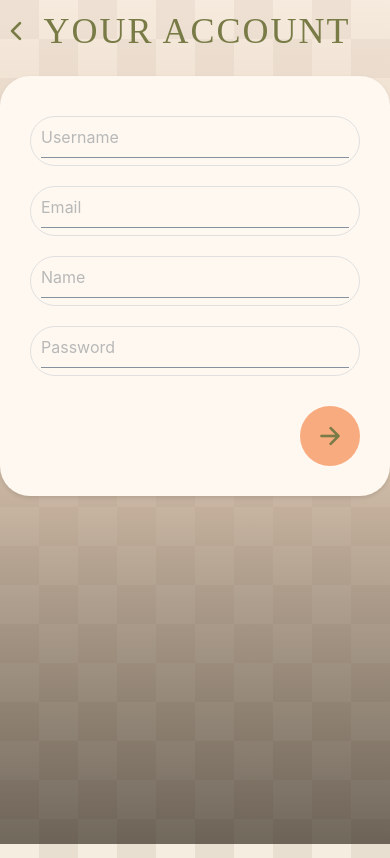
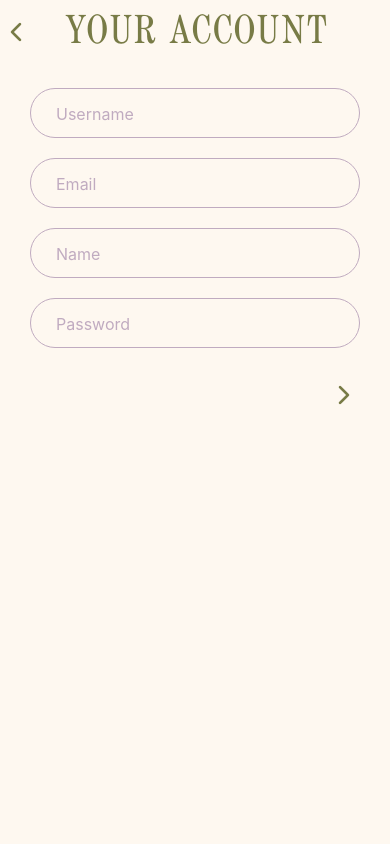
Before and after one commit to wesleyyliu/penne, a React Native app in the folder penne/: screen /SignUp in a window 390 px wide. Built offline with nearby package versions, Linux system fonts and the light colour scheme.

Commit message:
signup screen done

```diff
--- a/penne/components/SignUpScreen.tsx
+++ b/penne/components/SignUpScreen.tsx
@@ -3,7 +3,7 @@ import { Alert, StyleSheet, View, Image, Text, TouchableOpacity, SafeAreaView, P
 import { supabase } from '../lib/supabase'
 import { Button, Input } from '@rneui/themed'
 import Ionicons from 'react-native-vector-icons/Ionicons'
-import CheckerboardBackground from './CheckerboardBackground'
+import { useFonts } from 'expo-font';
 
 export default function SignUpScreen({ navigation }: { navigation: any }) {
   const [fullName, setFullName] = useState('')
@@ -11,6 +11,10 @@ export default function SignUpScreen({ navigation }: { navigation: any }) {
   const [email, setEmail] = useState('')
   const [password, setPassword] = useState('')
   const [loading, setLoading] = useState(false)
+  const [fontsLoaded] = useFonts({
+    'Kumbh-Sans': require('../assets/fonts/Kumbh-Sans.ttf'),
+    'OPTICenturyNova': require('../assets/fonts/OPTICenturyNova.otf'),
+  });
 
   async function signUpWithEmail() {
     if (!fullName || !username || !email || !password) {
@@ -82,7 +86,7 @@ export default function SignUpScreen({ navigation }: { navigation: any }) {
   }
 
   return (
-    <CheckerboardBackground>
+    <View style={styles.mainContainer}>
       <SafeAreaView style={styles.container}>
         <View style={styles.header}>
           <TouchableOpacity onPress={() => navigation.goBack()} style={styles.backButton}>
@@ -99,8 +103,13 @@ export default function SignUpScreen({ navigation }: { navigation: any }) {
             placeholder="Username"
             autoCapitalize={'none'}
             containerStyle={styles.inputField}
-            inputStyle={styles.inputText}
-            placeholderTextColor="#B8B8B8"
+            inputStyle={{...styles.inputText, paddingLeft: 15}}
+            inputContainerStyle={{
+              borderBottomWidth: 0,
+              height: 50,
+              justifyContent: 'center'
+            }}
+            placeholderTextColor="#C0ABC0"
           />
 
           <Input
@@ -109,8 +118,13 @@ export default function SignUpScreen({ navigation }: { navigation: any }) {
             placeholder="Email"
             autoCapitalize={'none'}
             containerStyle={styles.inputField}
-            inputStyle={styles.inputText}
-            placeholderTextColor="#B8B8B8"
+            inputStyle={{...styles.inputText, paddingLeft: 15}}
+            inputContainerStyle={{
+              borderBottomWidth: 0,
+              height: 50,
+              justifyContent: 'center'
+            }}
+            placeholderTextColor="#C0ABC0"
           />
 
           <View style={styles.nameInputRow}>
@@ -118,9 +132,14 @@ export default function SignUpScreen({ navigation }: { navigation: any }) {
               onChangeText={(text) => setFullName(text)}
               value={fullName}
               placeholder="Name"
-              containerStyle={[styles.inputField]}
-              inputStyle={styles.inputText}
-              placeholderTextColor="#B8B8B8"
+              containerStyle={styles.inputField}
+              inputStyle={{...styles.inputText, paddingLeft: 15}}
+              inputContainerStyle={{
+                borderBottomWidth: 0,
+                height: 50,
+                justifyContent: 'center'
+              }}
+              placeholderTextColor="#C0ABC0"
             />
           </View>
 
@@ -131,24 +150,33 @@ export default function SignUpScreen({ navigation }: { navigation: any }) {
             placeholder="Password"
             autoCapitalize={'none'}
             containerStyle={styles.inputField}
-            inputStyle={styles.inputText}
-            placeholderTextColor="#B8B8B8"
+            inputStyle={{...styles.inputText, paddingLeft: 15}}
+            inputContainerStyle={{
+              borderBottomWidth: 0,
+              height: 50,
+              justifyContent: 'center'
+            }}
+            placeholderTextColor="#C0ABC0"
           />
 
           <TouchableOpacity
-            style={[styles.arrowButton, loading && styles.disabledButton]}
+            style={styles.submitButton}
             onPress={() => signUpWithEmail()}
             disabled={loading}
           >
-            <Ionicons name="arrow-forward" size={28} color="#787b46" />
+            <Ionicons name="chevron-forward" size={28} color="#787b46" />
           </TouchableOpacity>
         </View>
       </SafeAreaView>
-    </CheckerboardBackground>
+    </View>
   )
 }
 
 const styles = StyleSheet.create({
+  mainContainer: {
+    flex: 1,
+    backgroundColor: '#fef8f0',
+  },
   container: {
     flex: 1,
     padding: 20,
@@ -165,7 +193,7 @@ const styles = StyleSheet.create({
     fontWeight: '300',
     letterSpacing: 2,
     color: '#787b46',
-    fontFamily: Platform.OS === 'ios' ? 'Times New Roman' : 'serif',
+    fontFamily: 'OPTICenturyNova',
     textTransform: 'uppercase',
     textAlign: 'center',
   },
@@ -174,19 +202,13 @@ const styles = StyleSheet.create({
   },
   authCard: {
     width: '100%',
-    backgroundColor: '#fef8f0',
-    borderRadius: 30,
-    padding: 30,
+    flex: 1,
     alignItems: 'center',
-    shadowColor: "#000",
-    shadowOffset: { width: 0, height: 2 },
-    shadowOpacity: 0.1,
-    shadowRadius: 4,
-    elevation: 3,
+    paddingHorizontal: 30,
   },
   inputField: {
     borderWidth: 1,
-    borderColor: '#E0E0E0',
+    borderColor: '#C0ABC0',
     borderRadius: 50,
     marginVertical: 10,
     paddingHorizontal: 10,
@@ -198,20 +220,12 @@ const styles = StyleSheet.create({
     width: '100%',
   },
   inputText: {
-    color: '#333',
+    color: '#C0ABC0',
     fontSize: 16,
   },
-  arrowButton: {
-    backgroundColor: '#f8ab7f',
-    width: 60,
-    height: 60,
-    borderRadius: 30,
-    justifyContent: 'center',
-    alignItems: 'center',
+  submitButton: {
+    padding: 2,
     marginTop: 20,
     alignSelf: 'flex-end',
   },
-  disabledButton: {
-    opacity: 0.7,
-  },
 })
```
